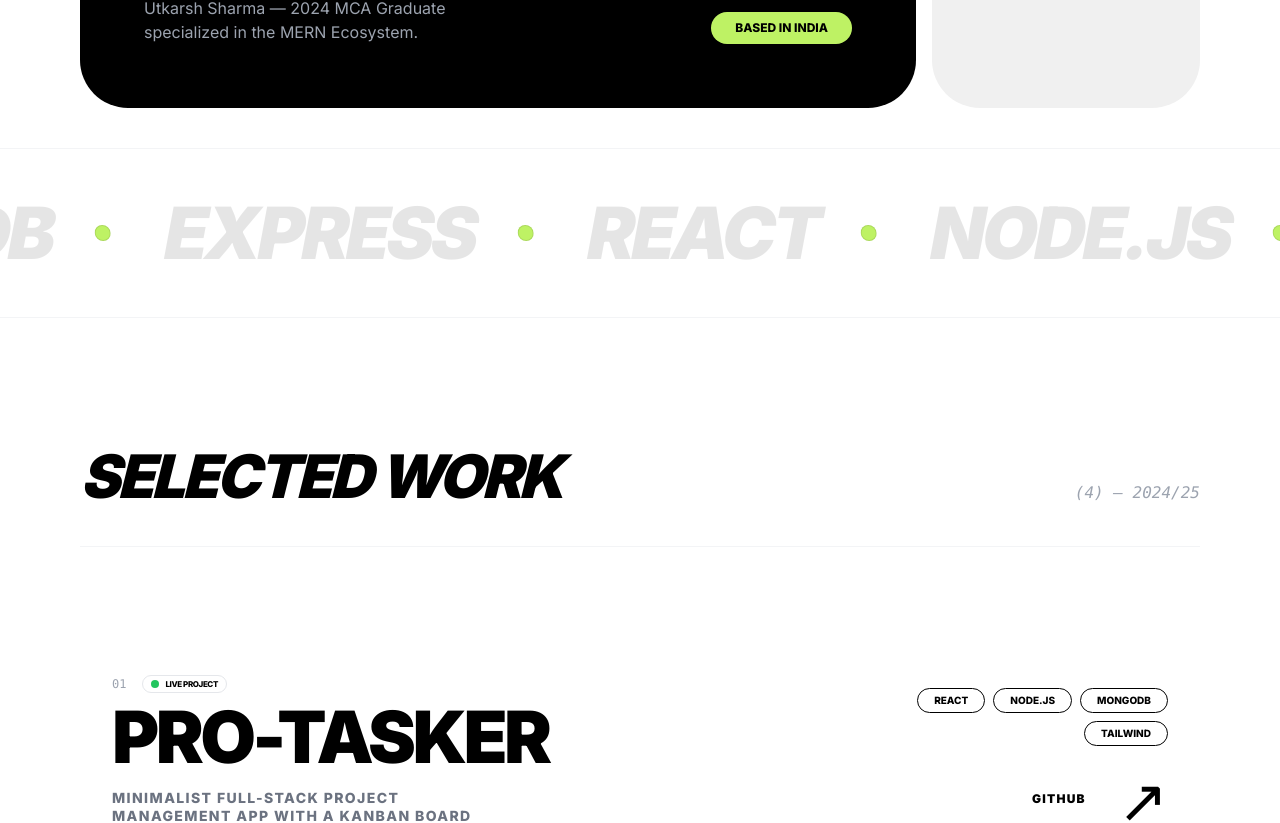
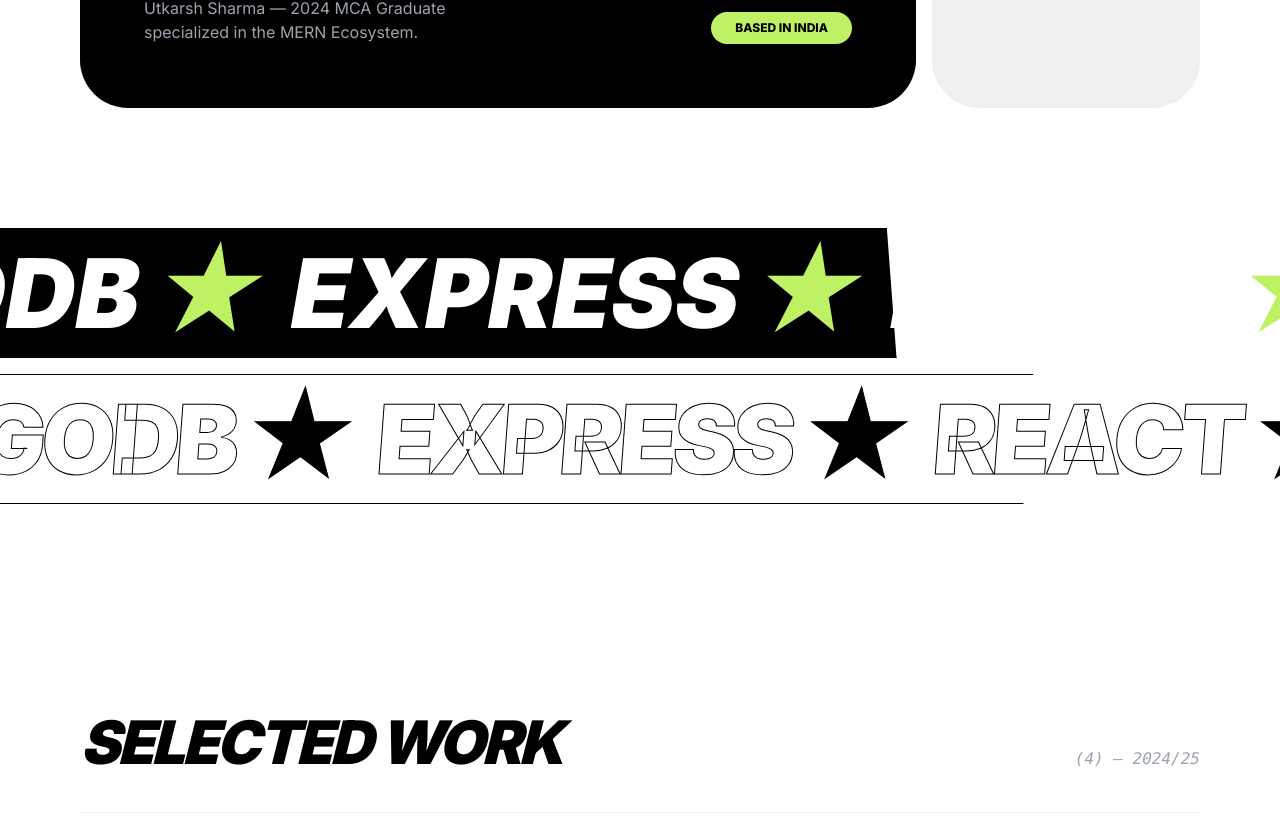
Before and after one commit to Utkarshende/personal-portfolio, a React (Vite) app: page / in a window 1280 px wide. Shown: the part 1146-1969 px from the top of the page. Built offline with nearby package versions, Linux system fonts and the light colour scheme.

Commit message:
feat: implement dual-direction high-contrast kinetic marquee

```diff
--- a/src/components/Marquee.jsx
+++ b/src/components/Marquee.jsx
@@ -8,31 +8,44 @@ const Marquee = () => {
     offset: ["start end", "end start"]
   });
 
-  // Moves the text horizontally based on scroll
-  const x = useTransform(scrollYProgress, [0, 1], ["0%", "-40%"]);
+  // Layer 1: Moves Left, Skews Positive
+  const xLeft = useTransform(scrollYProgress, [0, 1], ["0%", "-50%"]);
+  const skewRight = useTransform(scrollYProgress, [0, 1], [-20, 20]);
 
-  // Creates the dramatic tilt (skew) based on scroll position
-  const skew = useTransform(scrollYProgress, [0, 1], [-15, 15]);
+  // Layer 2: Moves Right, Skews Negative
+  const xRight = useTransform(scrollYProgress, [0, 1], ["-50%", "0%"]);
+  const skewLeft = useTransform(scrollYProgress, [0, 1], [20, -20]);
 
   const items = ["MongoDB", "Express", "React", "Node.js", "Tailwind", "Framer", "Redux", "JWT"];
 
   return (
-    <section ref={targetRef} className="py-12 bg-white overflow-hidden border-y border-gray-100">
+    <section ref={targetRef} className="py-20 bg-white overflow-hidden flex flex-col gap-4">
+
+      {/* Top Row: Aggressive Tilt Right */}
       <motion.div
-        style={{ x, skewX: skew }}
-        className="flex whitespace-nowrap gap-12 items-center"
+        style={{ x: xLeft, skewX: skewRight }}
+        className="flex whitespace-nowrap gap-8 items-center border-y border-black py-4 bg-black text-white"
       >
-        {/* We repeat the items 3-4 times to ensure the line never breaks */}
-        {[...items, ...items, ...items, ...items].map((item, i) => (
-          <div key={i} className="flex items-center gap-12">
-            <span className="text-5xl md:text-7xl font-black uppercase tracking-tighter text-black/10 hover:text-black transition-colors duration-500 italic">
-              {item}
-            </span>
-            {/* The Aziz-style separator dot */}
-            <div className="w-4 h-4 rounded-full bg-[#bef264] border border-black/10" />
-          </div>
+        {[...items, ...items, ...items].map((item, i) => (
+          <span key={i} className="text-6xl md:text-8xl font-black uppercase tracking-[ -0.05em] italic">
+            {item} <span className="text-[#bef264]">★</span>
+          </span>
         ))}
       </motion.div>
+
+      {/* Bottom Row: Aggressive Tilt Left (Opposite Direction) */}
+      <motion.div
+        style={{ x: xRight, skewX: skewLeft }}
+        className="flex whitespace-nowrap gap-8 items-center border-y border-black py-4"
+      >
+        {[...items, ...items, ...items].map((item, i) => (
+          <span key={i} className="text-6xl md:text-8xl font-black uppercase tracking-[-0.05em] outline-text transition-all duration-700 hover:italic"
+            style={{ WebkitTextStroke: '1px black', color: 'transparent' }}>
+            {item} <span className="text-black">★</span>
+          </span>
+        ))}
+      </motion.div>
+
     </section>
   );
 };
--- a/src/index.css
+++ b/src/index.css
@@ -28,3 +28,11 @@ body {
   background: var(--accent);
   color: black;
 }
+.outline-text {
+  -webkit-text-stroke: 1px black;
+  color: transparent;
+}
+
+.outline-text:hover {
+  color: black;
+}
```
